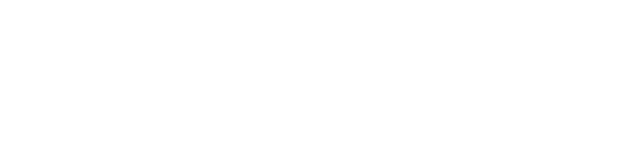
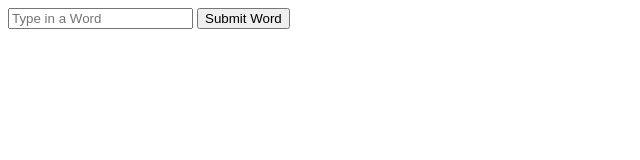
Before and after one commit to AndrewSLentz/random-word-bookfinder, a website: page index.html in a window 1280 px wide. Shown: the whole page, without its empty margins (0-640 px from the left). Drawn offline with nearby package versions, Linux system fonts and the light colour scheme.

Commit message:
idk what I changed here

```diff
--- a/index.html
+++ b/index.html
@@ -6,10 +6,16 @@
     <meta name="viewport" content="width=device-width, initial-scale=1.0">
     <meta http-equiv="X-UA-Compatible" content="ie=edge">
     <link rel="stylesheet" href="assets/index.css">
-    <title>Document</title>
+    <title>Random Word Bookfinder</title>
   </head>
   <body>
 
+  <div class="searchdiv">
+      <form class="">
+     <input class="searchy" type="text" name="search" placeholder="Type in a Word">
+     <button type="submit" name="button">Submit Word</button>
+       </form>
+  </div>
 
     <script src="https://code.jquery.com/jquery-3.1.1.min.js" integrity="sha256-hVVnYaiADRTO2PzUGmuLJr8BLUSjGIZsDYGmIJLv2b8=" crossorigin="anonymous"></script>
     <script src="src/index.js"></script>
```
